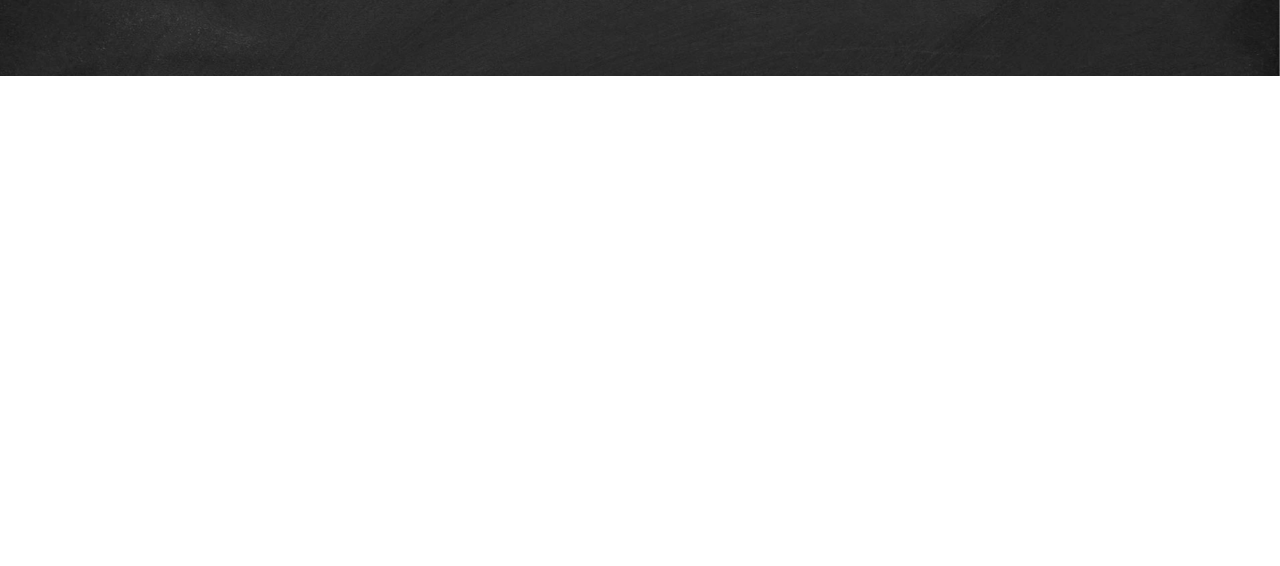
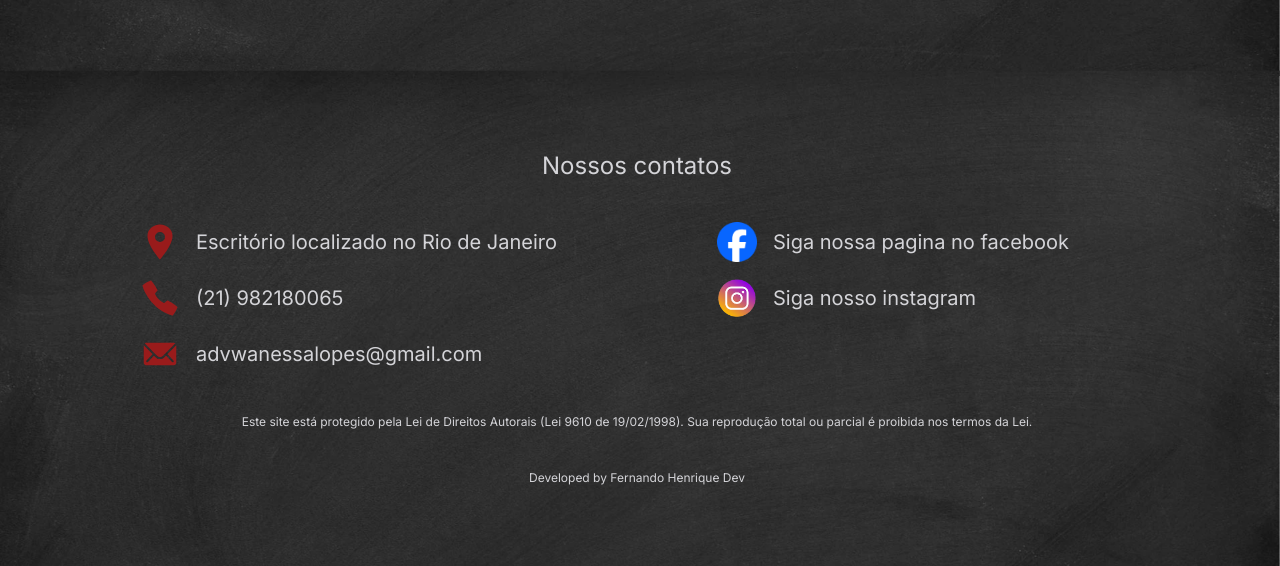
Before and after one commit to f3rnandorj/wanessalopesadv, a Next.js app: page / in a window 1280 px wide. Shown: the part 4990-5556 px from the top of the page. Before the commit the page ends 5066 px from the top, so only its background shows below. Built offline with nearby package versions, Linux system fonts and the light colour scheme.

Commit message:
Advances...

```diff
--- a/src/app/page.tsx
+++ b/src/app/page.tsx
@@ -1,4 +1,3 @@
-import { GetServerSidePropsContext, InferGetServerSidePropsType } from "next";
 import { backgroundImage, evidences, utilsImages } from "@/assets";
 import {
   FlowOfWork,
@@ -8,13 +7,16 @@ import {
   serviceCardToMap,
   Image,
   Button,
+  Icon,
 } from "@/components";
+import { SocialMedias } from "@/components/SocialMedias/SocialMedias";
 
 export default function Home() {
   return (
     <div className="flex flex-1 flex-col">
       <Section>
         <Text
+          id="Precisa de Especialista"
           preset="heading"
           tag="h1"
           isBold
@@ -24,17 +26,26 @@ export default function Home() {
           Direito do Consumidor?
         </Text>
 
-        <Text tag="p" className="text-zinc-300 text-center custom-mb">
+        <Text
+          id="Bem vindo"
+          tag="p"
+          className="text-zinc-300 text-center custom-mb"
+        >
           Bem vindo (a)! Se você está com problema em qualquer relação de
           consumo, você está no lugar certo!
         </Text>
 
-        <Text tag="p" className="text-zinc-300 text-center custom-mb">
+        <Text
+          id="Eu sou a Wanessa Lopes"
+          tag="p"
+          className="text-zinc-300 text-center custom-mb"
+        >
           Eu sou a Wanessa Lopes, advogada, especialista em Direito do
           Consumidor.
         </Text>
 
         <Text
+          id="Como posso te ajudar?"
           tag="p"
           className="text-zinc-300 text-center custom-mb
           lg:-mt-10"
@@ -47,6 +58,7 @@ export default function Home() {
 
       <Section id="our_services">
         <Text
+          id="Um Pouco de Nossos Serviços"
           tag="p"
           preset="heading_sm"
           className="text-zinc-50 text-center custom-mb"
@@ -63,6 +75,7 @@ export default function Home() {
 
       <Section id="how_we_act">
         <Text
+          id="Entenda Como Trabalhamos"
           tag="p"
           preset="heading_sm"
           className="text-zinc-50 text-center custom-mb"
@@ -75,6 +88,7 @@ export default function Home() {
 
       <Section>
         <Text
+          id="O Atendimento é Pautado em Três Pilares:"
           tag="p"
           preset="heading_sm"
           className="text-zinc-50 text-center custom-mb"
@@ -87,6 +101,7 @@ export default function Home() {
 
       <Section>
         <Text
+          id="A Opinião de Nossos Clientes"
           tag="p"
           preset="heading_sm"
           className="text-zinc-50 text-center custom-mb"
@@ -115,6 +130,7 @@ export default function Home() {
           lg:flex-row lg:h-[420px]"
         >
           <Text
+            id="Conheça o Especialista"
             tag="h1"
             preset="heading_sm"
             className="text-zinc-300 text-center custom-mb
@@ -144,6 +160,7 @@ export default function Home() {
             lg:py-14 lg:px-14 "
           >
             <Text
+              id="Conheça o Especialista"
               tag="h1"
               preset="heading_sm"
               className="text-zinc-950 text-center custom-mb hidden
@@ -155,6 +172,7 @@ export default function Home() {
             </Text>
 
             <Text
+              id="professional description"
               tag="p"
               preset="small"
               className="text-zinc-950 custom-mb text-justify"
@@ -175,6 +193,61 @@ export default function Home() {
           </div>
         </div>
       </Section>
+
+      <Section className="text-zinc-300 text-center ">
+        <Text
+          id="Nossos contatos"
+          tag="h1"
+          preset="heading_sm"
+          className="text-zinc-300 text-center custom-mb "
+        >
+          Nossos contatos
+        </Text>
+
+        <div
+          className="grid grid-cols-1 gap-4 mb-10
+          md:grid md:grid-cols-2 md:gap-40
+          lg:grid lg:grid-cols-2 lg:gap-40
+        "
+        >
+          <div className="w-full space-y-4">
+            <div className="flex items-center gap-4">
+              <Icon iconName="location" color="#991B1B" />
+              <Text id="Escritório localizado" tag="p">
+                Escritório localizado no Rio de Janeiro
+              </Text>
+            </div>
+
+            <div className="flex items-center gap-4">
+              <Icon iconName="call" color="#991B1B" />
+              <Text id="982180065" tag="p">
+                (21) 982180065
+              </Text>
+            </div>
+
+            <div className="flex items-center gap-4">
+              <Icon iconName="mail" color="#991B1B" />
+              <Text id="advwanessalopes" tag="p">
+                advwanessalopes@gmail.com
+              </Text>
+            </div>
+          </div>
+
+          <div>
+            <SocialMedias />
+          </div>
+        </div>
+
+        <Text tag="p" className="text-xs custom-mb">
+          Este site está protegido pela Lei de Direitos Autorais (Lei 9610 de
+          19/02/1998). Sua reprodução total ou parcial é proibida nos termos da
+          Lei.
+        </Text>
+
+        <Text tag="p" className="text-xs">
+          Developed by Fernando Henrique Dev
+        </Text>
+      </Section>
     </div>
   );
 }
--- a/src/assets/index.ts
+++ b/src/assets/index.ts
@@ -1,3 +1,4 @@
 export * from "./backgroundImages";
 export * from "./utilsImages";
 export * from "./evidences";
+export * from "./socialMedias";
--- /dev/null
+++ b/src/assets/socialMedias/index.ts
@@ -0,0 +1,7 @@
+import instagram from "./instagram.png";
+import facebook from "./facebook.png";
+
+export const socialMedias = {
+  instagram,
+  facebook,
+};
--- a/src/components/Icon/Icon.tsx
+++ b/src/components/Icon/Icon.tsx
@@ -17,6 +17,9 @@ import { FaHandshake } from "react-icons/fa6";
 import { MdSettingsInputAntenna } from "react-icons/md";
 import { BsClockHistory } from "react-icons/bs";
 import { RiWhatsappFill } from "react-icons/ri";
+import { IoLocationSharp } from "react-icons/io5";
+import { IoCallSharp } from "react-icons/io5";
+import { IoIosMail } from "react-icons/io";
 
 export type IconNames =
   | "ouvimos"
@@ -35,7 +38,10 @@ export type IconNames =
   | "confiança"
   | "conectividade"
   | "agilidade"
-  | "whatsApp";
+  | "whatsApp"
+  | "location"
+  | "call"
+  | "mail";
 
 export interface IconProps extends IconBaseProps {
   iconName: IconNames;
@@ -79,4 +85,7 @@ const iconMap: Record<IconNames, IconType> = {
   conectividade: MdSettingsInputAntenna,
   agilidade: BsClockHistory,
   whatsApp: RiWhatsappFill,
+  location: IoLocationSharp,
+  call: IoCallSharp,
+  mail: IoIosMail,
 };
--- /dev/null
+++ b/src/components/SocialMedias/SocialMedias.tsx
@@ -0,0 +1,48 @@
+import { StaticImageData } from "next/image";
+import { Image } from "../Image/Image";
+import { Text } from "../Text/Text";
+import { socialMedias } from "@/assets";
+import Link from "next/link";
+
+export function SocialMedias() {
+  return (
+    <div className="flex justify-start flex-col space-y-4">
+      {mediaDataToMap.map((media) => (
+        <Media key={media.title} {...media} />
+      ))}
+    </div>
+  );
+}
+
+interface MediaProps {
+  src: StaticImageData;
+  title: string;
+  link: string;
+}
+
+function Media({ src, title, link }: MediaProps) {
+  return (
+    <div className="flex items-center gap-4">
+      <Link href={link}>
+        <Image src={src} alt={title} width={40} height={40} />
+      </Link>
+
+      <Text id={title} tag="p" className="text-center">
+        {title}
+      </Text>
+    </div>
+  );
+}
+
+const mediaDataToMap: MediaProps[] = [
+  {
+    src: socialMedias.facebook,
+    title: `Siga nossa pagina no facebook`,
+    link: "https://www.facebook.com/share/GFZsHaqceTNh228S/?mibextid=LQQJ4d",
+  },
+  {
+    src: socialMedias.instagram,
+    title: `Siga nosso instagram`,
+    link: "https://www.instagram.com/wanessalopesadvogada?igsh=MjZ0Y2hla2k5bWxh&utm_source=qr",
+  },
+];
```
Also changed, not shown: src/assets/socialMedias/facebook.png (added), src/assets/socialMedias/instagram.png (added).
